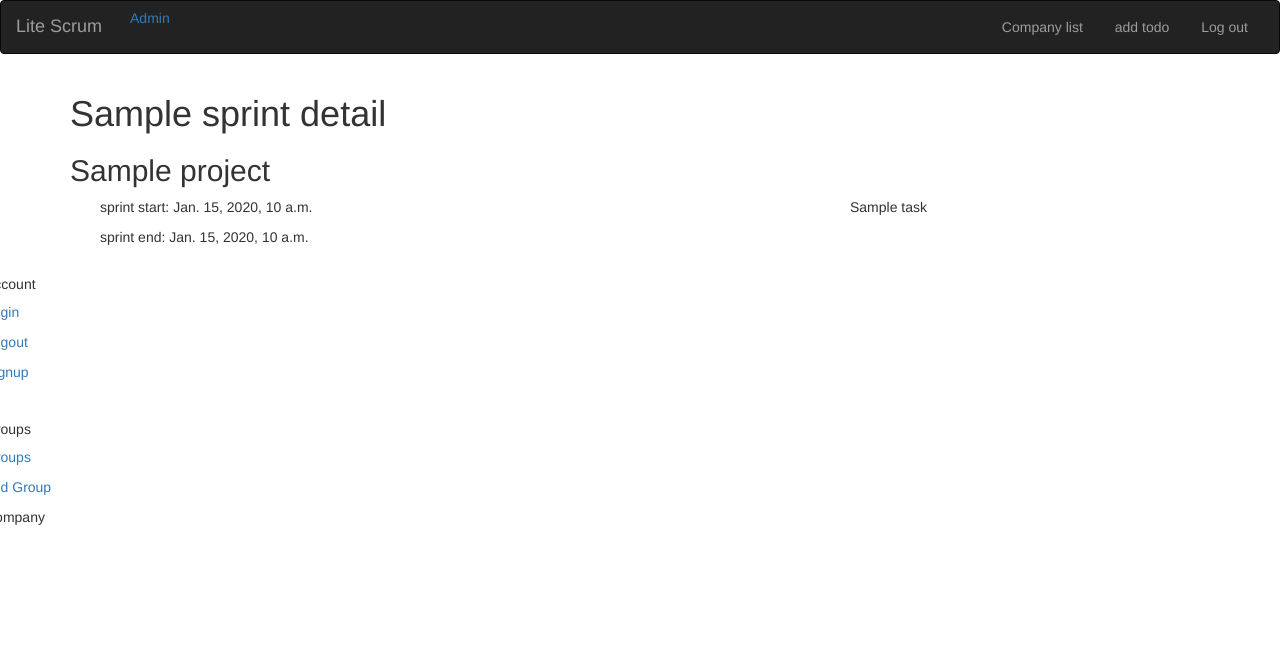
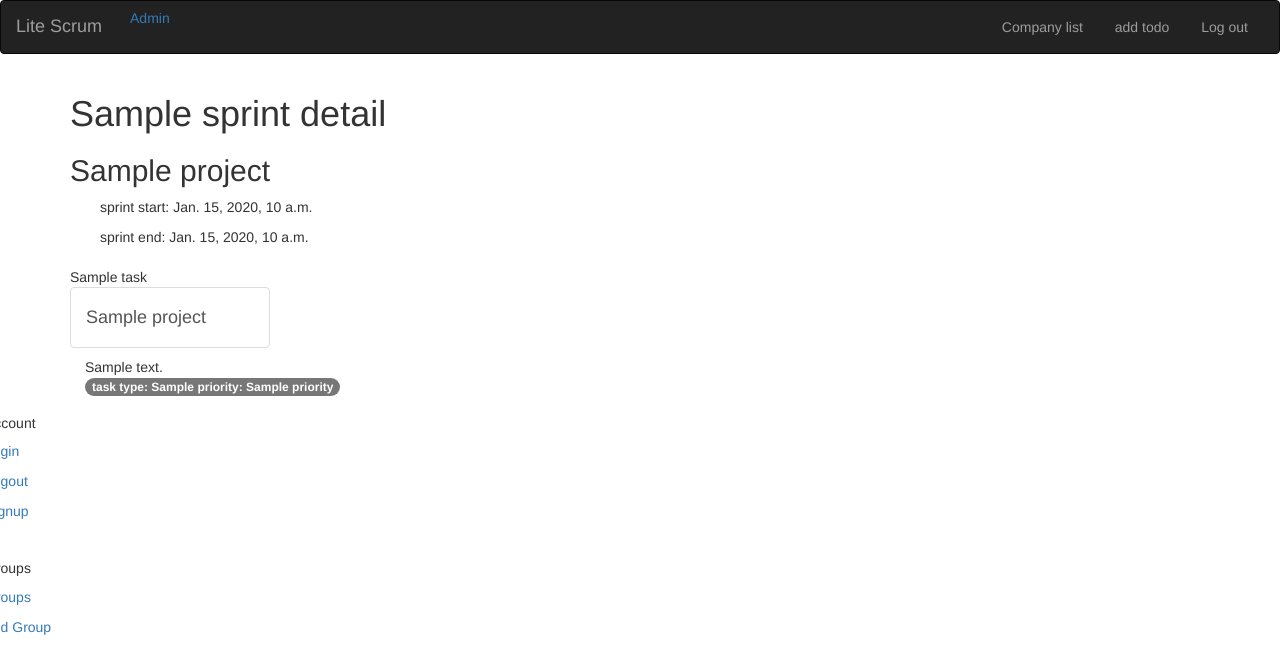
Before and after one commit to itzikorfa/SE-Lite-Scrum, a Django app: template sprint/templates/sprint/sprint_detail.html in a window 1280 px wide. Shown: the top 646 px of the page. Run offline with Django 3.2, Linux system fonts and the light colour scheme; a user stored in the database is signed in; tables that the repository leaves empty hold one stand-in row (values such as "Sample post"); the template is opened without the code that fills it: most values are stand-ins (such as "Sample title", 1, 10 or a date in 2020); some libraries are stand-ins or nearby versions.

Commit message:
fixt task

```diff
--- a/sprint/templates/sprint/sprint_detail.html
+++ b/sprint/templates/sprint/sprint_detail.html
@@ -21,8 +21,7 @@
 {% block post %}
 
     {% for task in sprint_details.taskSprint.all %}
-        {{ task.name }}
-
+        {% include 'task/_taskPLink.html' %}
     {% endfor %}
 
 
--- /dev/null
+++ b/task/templates/task/_taskPLink.html
@@ -0,0 +1,25 @@
+
+{% if task.task.task_completed %}
+<div class="card text-white bg-success  mb-3" style="max-width: 20rem;">
+    {% else %}
+<div class="card text-white bg-secondary   mb-3" style="max-width: 20rem;">
+
+    {% endif %}
+  <div class="card-header">{{ task.task.name }}</div>
+  <div class="card-body text-primary">
+      <a class="list-group-item" href="{% url 'task:detail'  pk=task.task.pk %}">
+    <h4 class="card-title">{{ task.task.projectBacklog.project.name }}</h4>
+      </a>
+  </div>
+
+<p class="card-text">
+<div class="list-group-item-text container-fluid">
+				{{ task.task.description|safe }}
+				<div class="row">
+					<div class="col-md-4">
+						<span class="badge">task type: {{ task.task.task_type }} priority: {{ task.task.priority }} </span>
+					</div>
+				</div>
+			</div>
+</p>
+</div>
```
